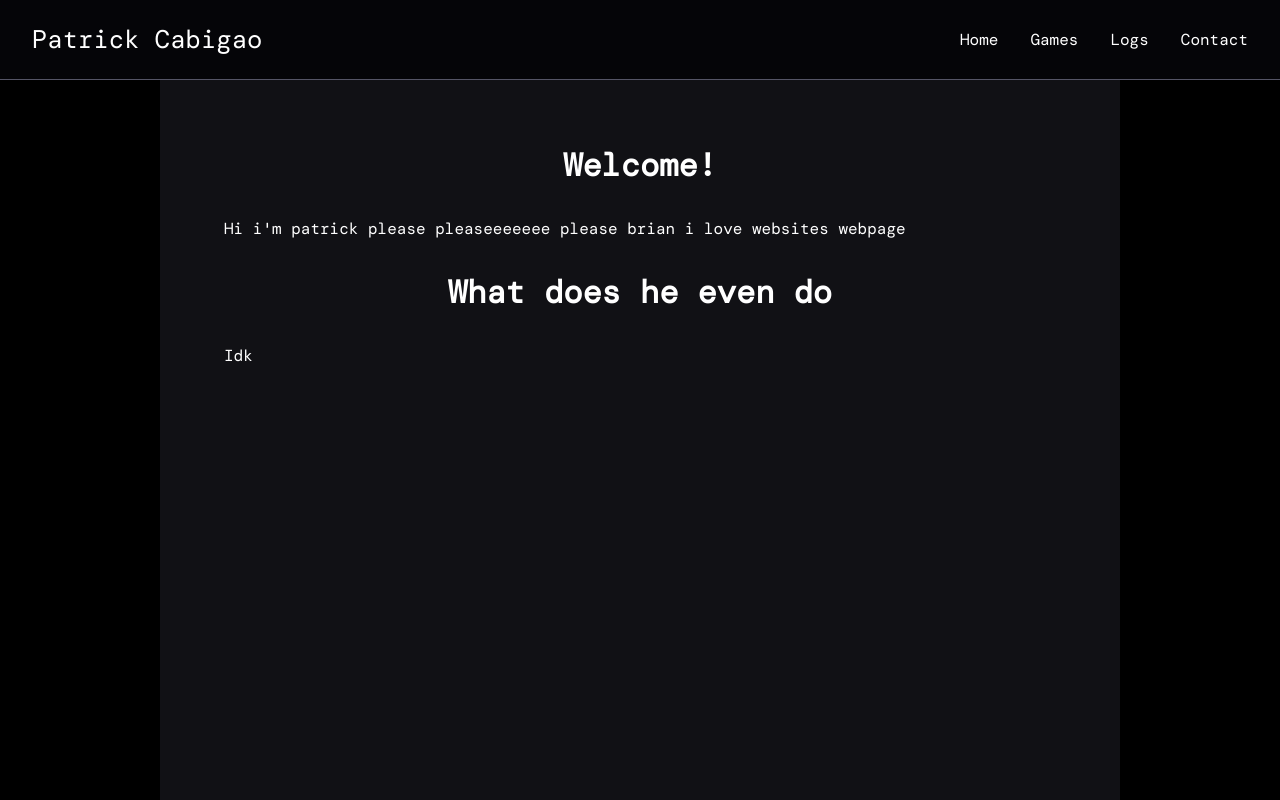
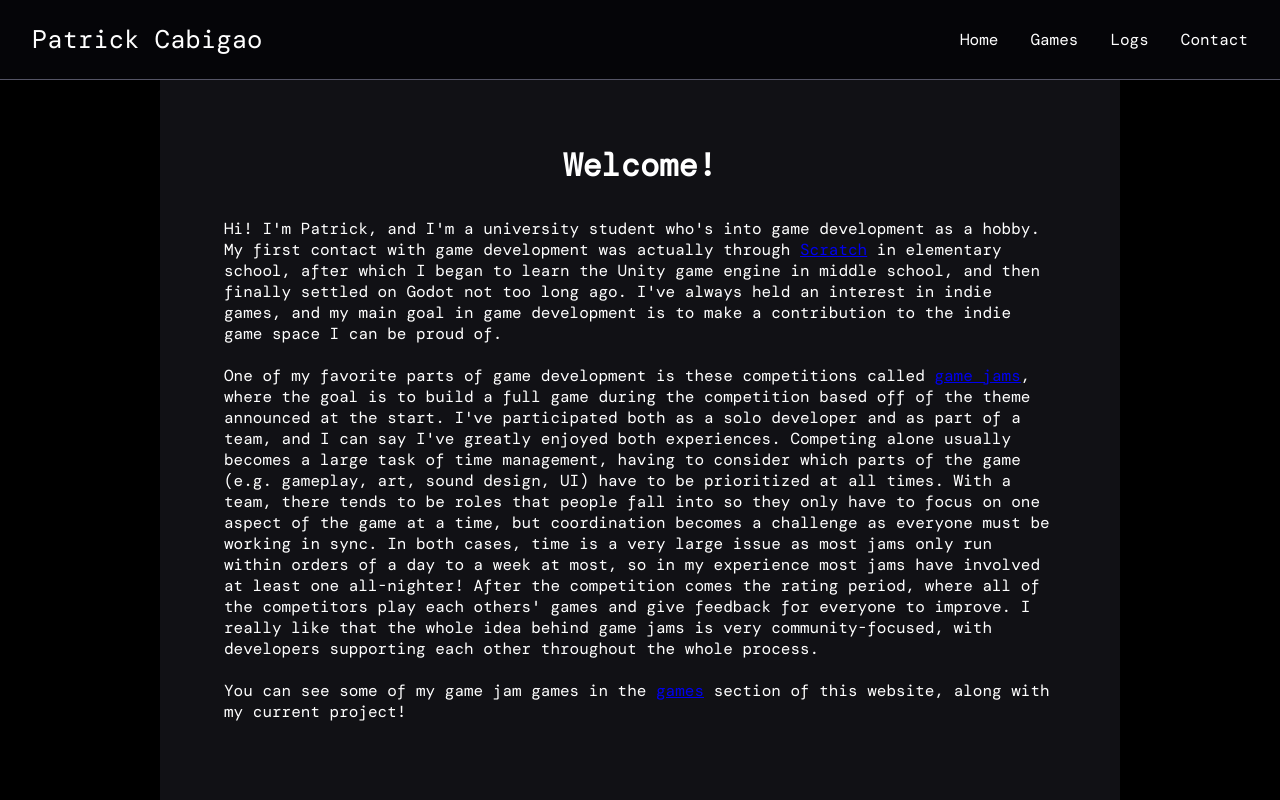
Before and after one commit to patrickcabigao/game-dev-portfolio, a React (Vite) app: page / in a window 1280 px wide. Built offline with nearby package versions, Linux system fonts and the light colour scheme.

Commit message:
first draft

```diff
--- a/src/App.css
+++ b/src/App.css
@@ -24,6 +24,13 @@
     width: 100%;
     text-align: center;
     margin: 2rem 0;
+}
+
+.center {
+    width: 100%;
+    display: flex;
+    flex-direction: column;
+    align-items: center;
 }
 
 nav {
@@ -65,7 +72,12 @@ nav a:hover {
     list-style-type: none;
 }
 
+.jam-games li {
+    margin-bottom: 1rem;
+}
+
 .jam-games iframe {
+    margin: 1rem 0;
     border-color: #111;
 }
 
--- a/src/pages/Games.tsx
+++ b/src/pages/Games.tsx
@@ -1,26 +1,55 @@
 import Page from "./Page";
+import tardigradeGameVideo from "../assets/tardigrade-game-preview.mp4";
 
 const Games = (): React.ReactNode => {
     return (
     <Page>
-        <h1>What I'm Currently Working On...</h1>
-        <p>jfkdlsjfkjasdkfldsjkl<br/><br/><br/><br/><br/><br/><br/><br/><br/><br/>fdds</p>
+        <h1>What I'm currently working on...</h1>
+        <p>
+            I've recently started a long-term project which I've been excited to work on for the past few weeks!
+            It's an action platformer where you play as a <a href="https://en.wikipedia.org/wiki/Tardigrade">tardigrade</a>,
+            fighting enemies underwater in all sorts of extreme environments with fun abilities. Here's what I have so far:
+        </p>
+        <br/>
+        <div className="center">
+            <video width="640" height="360" controls>
+                <source src={tardigradeGameVideo}/>
+            </video>
+        </div>
+        <br/>
+        <p>
+            I plan to have a demo out with four levels by the end of September 2026, and when it's ready I hope you'll enjoy it!
+        </p>
 
-        <h1>My Proudest Game Jam Games!</h1>
+        <h1>My proudest game jam games!</h1>
         <ul className="jam-games">
             <li>
+                <p>
+                    Made solo for the UCSB Game Development Club's Winter 2026 Jam's theme, "Spin to Win".
+                    Play as a sign spinner taking down the rival pizza store!
+                </p>
                 <iframe height="167" src="https://itch.io/embed/4205828?dark=true" width="552">
                     <a href="https://eleven-scute-turtle.itch.io/twisted-spindustry">Twisted Spindustry by eleven_scute_turtle</a>
                 </iframe>
             </li>
 
             <li>
+                <p>
+                    Made solo for the UCSB Game Development Club's Fall 2026 Jam's theme, "Duality".
+                    When the lights are off, sneak through the building, silencing enemies along the way.
+                    When the lights turn on, fight for your life as everyone becomes aware of your presence.
+                </p>
                 <iframe src="https://itch.io/embed/3953393?dark=true" width="552" height="167">
                     <a href="https://eleven-scute-turtle.itch.io/darkspark">Dark/Spark by eleven_scute_turtle</a>
                 </iframe>
             </li>
 
             <li>
+                <p>
+                    Made in a team for the GMTK Game Jam 2024's theme, "Built to Scale".
+                    Play as Robster the Lobster, an ever-growing lobster unleashing its anger on the restaurant
+                    which has feasted on his friends and family for years.
+                </p>
                 <iframe width="552" height="167" src="https://itch.io/embed/2909169?dark=true">
                     <a href="https://gorbooo.itch.io/robster-the-lobster">Robster The Lobster by Gorbooo, eleven_scute_turtle</a>
                 </iframe>
--- a/src/pages/Home.tsx
+++ b/src/pages/Home.tsx
@@ -4,9 +4,34 @@ const Home = (): React.ReactNode => {
     return (
         <Page>
             <h1>Welcome!</h1>
-            <p>Hi i'm patrick please pleaseeeeeee please brian i love websites webpage</p>
-            <h1>What does he even do</h1>
-            <p>Idk</p>
+            <p>
+                Hi! I'm Patrick, and I'm a university student who's into game development as a hobby.
+                My first contact with game development was actually through <a href="https://scratch.mit.edu/">Scratch</a> in
+                elementary school, after which I began to learn the Unity game engine in middle school,
+                and then finally settled on Godot not too long ago. I've always held an interest in indie games,
+                and my main goal in game development is to make a contribution to the indie game space I can be proud of.
+            </p>
+            <br/>
+            <p>
+                One of my favorite parts of game development is these competitions
+                called <a href="https://en.wikipedia.org/wiki/Game_jam">game jams</a>, where the goal is to build
+                a full game during the competition based off of the theme announced at the start. I've
+                participated both as a solo developer and as part of a team, and I can say I've greatly
+                enjoyed both experiences. Competing alone usually becomes a large task of time management,
+                having to consider which parts of the game (e.g. gameplay, art, sound design, UI) have to be
+                prioritized at all times. With a team, there tends to be roles that people fall into so they
+                only have to focus on one aspect of the game at a time, but coordination becomes a challenge
+                as everyone must be working in sync. In both cases, time is a very large issue as most jams
+                only run within orders of a day to a week at most, so in my experience most jams have involved
+                at least one all-nighter! After the competition comes the rating period, where all of the competitors
+                play each others' games and give feedback for everyone to improve. I really like that the whole idea
+                behind game jams is very community-focused, with developers supporting each other throughout the whole process.
+            </p>
+            <br/>
+            <p>
+                You can see some of my game jam games in the <a href="/games">games</a> section of this website, along
+                with my current project!
+            </p>
         </Page>
     );
 }
--- a/src/pages/Logs.tsx
+++ b/src/pages/Logs.tsx
@@ -6,12 +6,8 @@ const Logs = (): React.ReactNode => {
         <Page>
             <h1>Logs</h1>
 
-            <Log title="Hi" date="August 31, 2026">
-                My life is sooooo hard.
-            </Log>
-
-            <Log title="Fade my day ones" date="August 31, 2026">
-                Fade my day ones my day one ahh day ones
+            <Log title="First Log" date="August 31, 2026">
+                I'm hoping to use these logs as a way to talk about how progress has been on my games so far. Nothing here yet, though. :)
             </Log>
 
         </Page>
```
Also changed, not shown: 1 other file (tests, documents, lock files or other folders).
